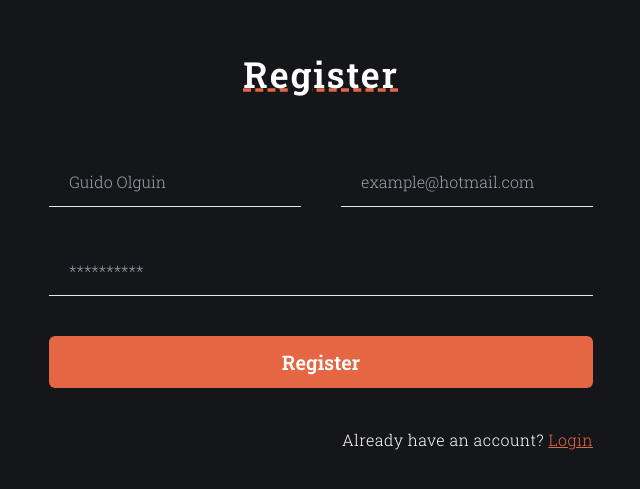
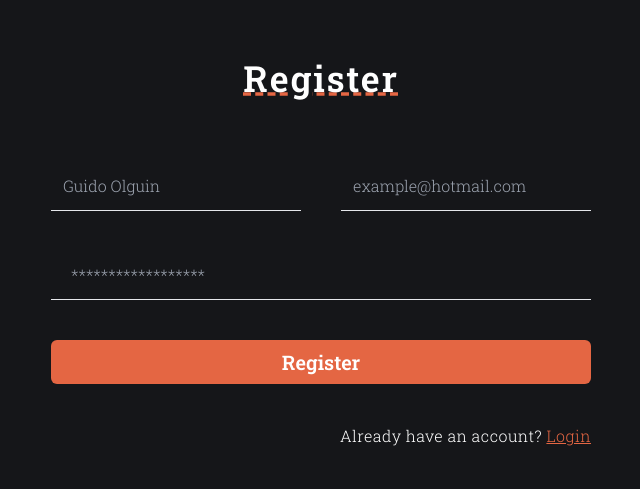
Before and after one commit to Guidotss/markdown-editor, a Next.js app: page /auth/register in a window 1280 px wide. Shown: the part 147-636 px from the top of the page, without its empty margins (319-959 px from the left). Built offline with nearby package versions, Linux system fonts and the light colour scheme.

Commit message:
Arreglando tamaños de formulario de registro y de login en notebook

```diff
--- a/src/app/components/form/LoginForm.tsx
+++ b/src/app/components/form/LoginForm.tsx
@@ -32,7 +32,7 @@ export const LoginForm = () => {
   return (
     <form className="flex flex-col gap-10" onSubmit={handleLogin}>
       <input
-        className="bg-black text-white font-light 2xl:w-[400px] px-5 py-3 border-b-[1px] focus:outline-none focus:border-b-[1px] focus:border-coral transition-colors duration-300 ease-in-out"
+        className="bg-black text-white font-light 2xl:w-[400px] lg:w-[350px] px-5 py-3 border-b-[1px] focus:outline-none focus:border-b-[1px] focus:border-coral transition-colors duration-300 ease-in-out"
         placeholder="example@hotmail.com"
         type="email"
         name="email"
@@ -52,7 +52,7 @@ export const LoginForm = () => {
           setForm((prev) => ({ ...prev, password: target.value }))
         }
       />
-      <button className="px-5 py-3 font-semibold text-xl rounded-md bg-coral hover:bg-apricot transition-colors duration-300 ease-in-out">
+      <button className="2xl:px-5 2xl:py-3 lg:px-3 lg:py-2 font-semibold text-xl rounded-md bg-coral hover:bg-apricot transition-colors duration-300 ease-in-out">
         Login
       </button>
       <div className="w-full flex justify-end">
--- a/src/app/components/form/RegisterForm.tsx
+++ b/src/app/components/form/RegisterForm.tsx
@@ -15,10 +15,10 @@ export const RegisterForm = () => {
     name: "",
   });
   return (
-    <form className="flex flex-col gap-10 2xl:w-[30vw] ">
+    <form className="flex flex-col gap-10 2xl:w-[30vw]">
       <div className="flex gap-10">
         <input
-          className="bg-black text-white font-light 2xl:w-[400px] px-5 py-3 border-b-[1px] focus:outline-none focus:border-b-[1px] focus:border-coral transition-colors duration-300 ease-in-out"
+          className="bg-black text-white font-light 2xl:w-[400px] lg:w-[250px] 2xl:px-5 py-3 lg:px-3 border-b-[1px] focus:outline-none focus:border-b-[1px] focus:border-coral transition-colors duration-300 ease-in-out"
           placeholder="Guido Olguin"
           type="text"
           name="name"
@@ -28,7 +28,7 @@ export const RegisterForm = () => {
           }
         />
         <input
-          className="bg-black text-white font-light 2xl:w-[400px] px-5 py-3 border-b-[1px] focus:outline-none focus:border-b-[1px] focus:border-coral transition-colors duration-300 ease-in-out"
+          className="bg-black text-white font-light 2xl:w-[400px] lg:w-[250px] 2xl:px-5 py-3 lg:px-3 border-b-[1px] focus:outline-none focus:border-b-[1px] focus:border-coral transition-colors duration-300 ease-in-out"
           placeholder="example@hotmail.com"
           type="email"
           name="email"
@@ -40,7 +40,7 @@ export const RegisterForm = () => {
       </div>
       <input
         className="bg-black text-white font-light px-5 py-3 border-b-[1px] focus:outline-none focus:border-b-[1px] focus:border-coral transition-colors duration-300 ease-in-out"
-        placeholder="**********"
+        placeholder="******************"
         type="password"
         autoComplete="off"
         name="password"
@@ -49,7 +49,7 @@ export const RegisterForm = () => {
           setForm((prev) => ({ ...prev, password: target.value }))
         }
       />
-      <button className="px-5 py-3 font-semibold text-xl rounded-md bg-coral hover:bg-apricot transition-colors duration-300 ease-in-out">
+      <button className="2xl:px-5 2xl:py-3 lg:py-2 font-semibold text-xl rounded-md bg-coral hover:bg-apricot transition-colors duration-300 ease-in-out">
         Register
       </button>
       <div className="w-full flex justify-end">
--- a/src/services/authService.ts
+++ b/src/services/authService.ts
@@ -21,6 +21,7 @@ export class AuthService {
   async register(email: string, name: string, password: string): Promise<User> {
     try {
       const user = await this.userService.getUserByEmail(email);
+
       if (user) {
         throw new Error("User already exists");
       }
```
Also changed, not shown: docker-compose.yaml (added, +13 -0 lines), src/app/auth/login/page.tsx (+10 -8 lines), 1 other file (tests, documents, lock files or other folders).
